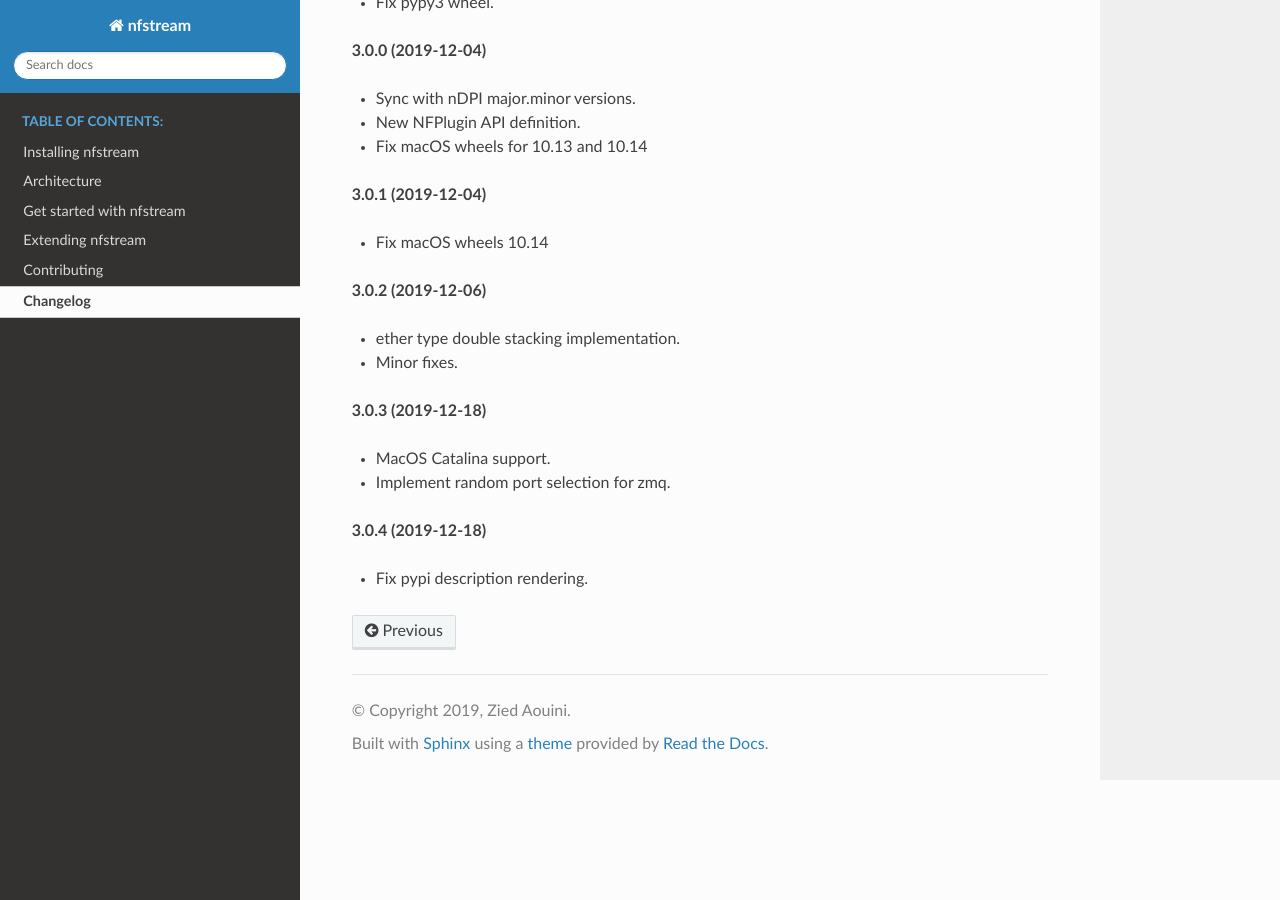
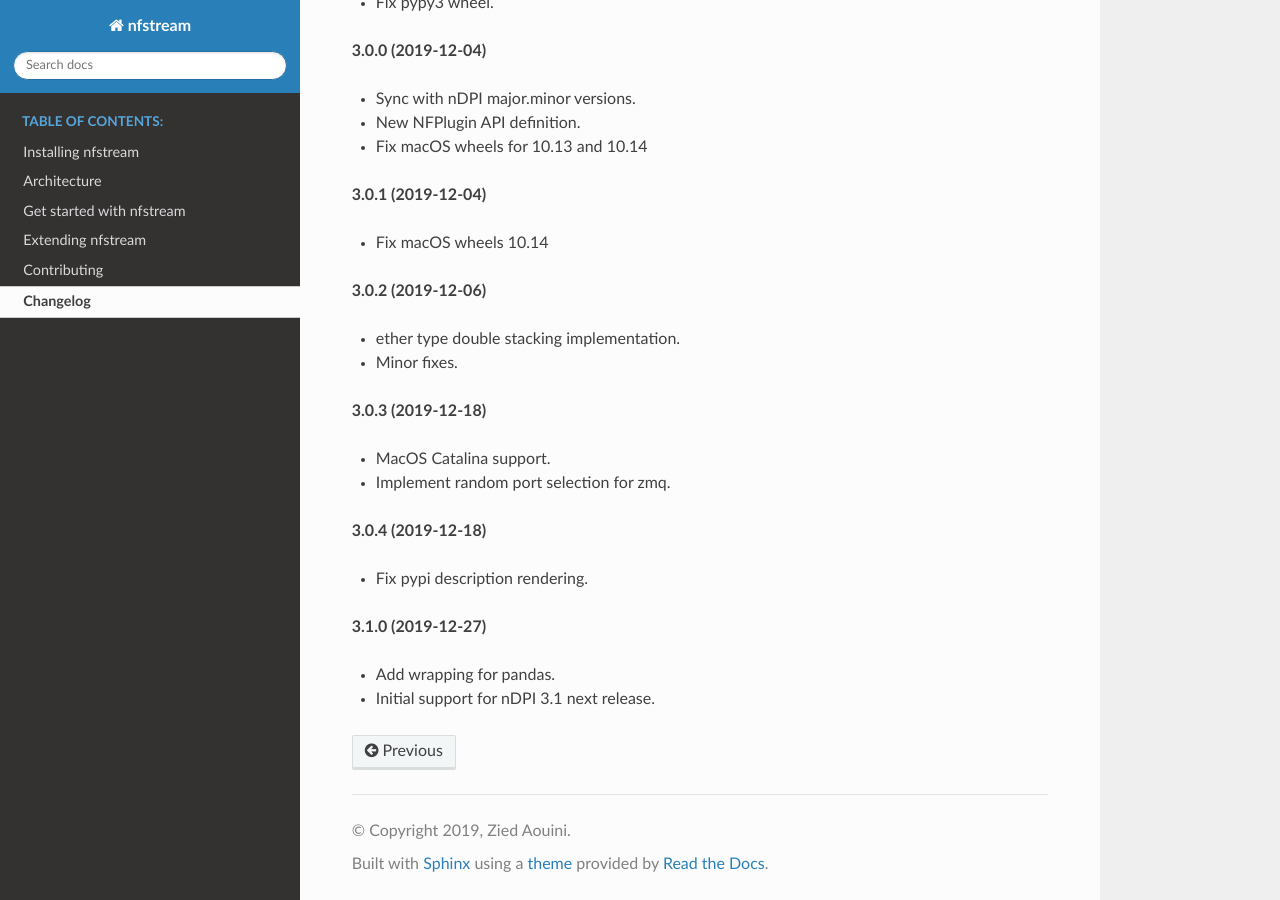
Before and after one commit to nfstream/nfstream, a Sphinx documentation site: the page built from docs/source/changelog.rst, in a window 1280 px wide and 900 px high, scrolled down 2593 px. Built offline with Sphinx 7.4.7 and the Read the Docs theme 2.0.0, drawn with Linux system fonts in a browser that asks for light colours.

Commit message:
Update changelog.rst

```diff
--- a/docs/source/changelog.rst
+++ b/docs/source/changelog.rst
@@ -128,3 +128,8 @@ Changelog
 **3.0.4 (2019-12-18)**
 
 * Fix pypi description rendering.
+
+**3.1.0 (2019-12-27)**
+
+* Add wrapping for pandas.
+* Initial support for nDPI 3.1 next release.
```
